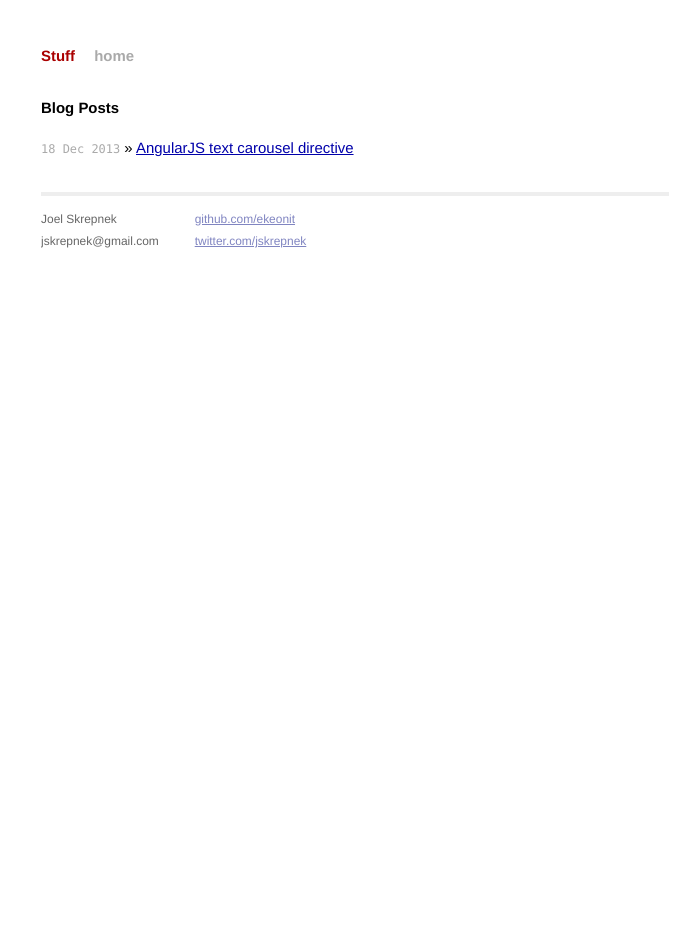
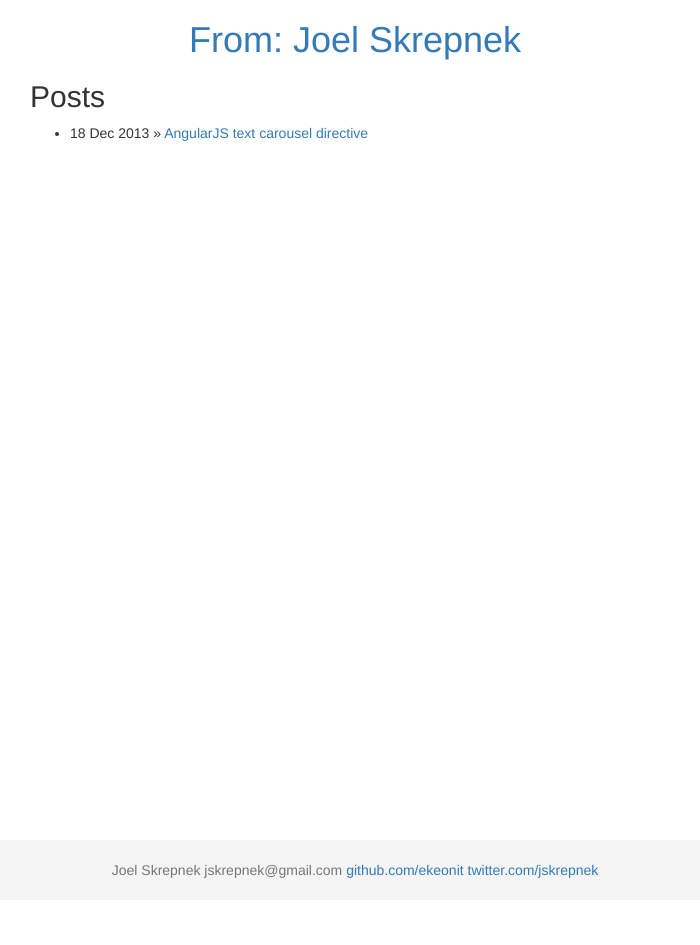
Before and after one commit to jskrepnek/jskrepnek.github.io, a Jekyll site: the page built from index.html, in a window 1280 px wide. Shown: the whole page, without its empty margins (285-985 px from the left). Built offline with Jekyll 4.4.1, drawn with Linux system fonts in a browser that asks for light colours; nearby versions of some CDN libraries; Markdown is read by kramdown in place of the engine named in the settings; after the commit the page ends 900 px from its top, so only the background shows below that.

Commit message:
1 - Styling and formatting
- added bootstrap
- removed jekyll OOTB styling
- added sticky footer

```diff
--- a/_config.yml
+++ b/_config.yml
@@ -1,3 +1,3 @@
-name: Stuff
+name: 'From: Joel Skrepnek'
 markdown: redcarpet
 pygments: true
--- a/_layouts/default.html
+++ b/_layouts/default.html
@@ -6,38 +6,41 @@
   <title>{{ page.title }}</title>
   <meta name="viewport" content="width=device-width">
 
+  <link rel="stylesheet" href="//netdna.bootstrapcdn.com/bootstrap/3.0.3/css/bootstrap.min.css">
+
+  <link rel="stylesheet" href="/css/main.css">
+
   <!-- syntax highlighting CSS -->
   <link rel="stylesheet" href="/css/syntax.css">
-
-        <!-- Custom CSS -->
-        <link rel="stylesheet" href="/css/main.css">
 
 </head>
 <body>
 
-        <div class="site">
+  <div id="wrap">
+
+    <div class="container">
+
       <div class="header">
         <h1 class="title"><a href="/">{{ site.name }}</a></h1>
-            <a class="extra" href="/">home</a>
       </div>
 
       {{ content }}
+    </div>
+  </div>
 
-          <div class="footer">
+  <div id="footer">
+
+    <div class="container">
       <div class="contact">
-              <p>
-                Joel Skrepnek<br />
+        <p class="text-muted">
+          Joel Skrepnek
           jskrepnek@gmail.com
-              </p>
-            </div>
-            <div class="contact">
-              <p>
-                <a href="https://github.com/ekeonit">github.com/ekeonit</a><br />
-                <a href="https://twitter.com/jskrepnek">twitter.com/jskrepnek</a><br />
+          <a href="https://github.com/ekeonit">github.com/ekeonit</a>
+          <a href="https://twitter.com/jskrepnek">twitter.com/jskrepnek</a>
         </p>
       </div>
     </div>
   </div>
-
+</div>
 </body>
 </html>
--- a/_layouts/post.html
+++ b/_layouts/post.html
@@ -3,6 +3,7 @@ layout: default
 ---
 <h2>{{ page.title }}</h2>
 <p class="meta">{{ page.date | date_to_string }}</p>
+<hr>
 
 <div class="post">
 {{ content }}
--- a/css/main.css
+++ b/css/main.css
@@ -1,160 +1,37 @@
-/*****************************************************************************/
-/*
-/* Common
-/*
-/*****************************************************************************/
 
-/* Global Reset */
-* {
-  margin: 0;
-  padding: 0;
+html,
+body {
+  height: 100%;
+  /* The html and body elements cannot have any padding or margin. */
 }
 
-html, body { height: 100%; }
+.header {
+  text-align: center;
+  width: 100%;
+}
 
-body {
-  background-color: #FFF;
-  font: 13.34px Helvetica, Arial, sans-serif;
-  font-size: small;
+/* Wrapper for page content to push down footer */
+#wrap {
+  min-height: 100%;
+  height: auto;
+  /* Negative indent footer by its height */
+  margin: 0 auto -60px;
+  /* Pad bottom by footer height */
+  padding: 0 0 60px;
+}
+
+#footer {
+  height: 60px;
+  background-color: #f5f5f5;
   text-align: center;
 }
 
-h1, h2, h3, h4, h5, h6 {
-  font-size: 100%; }
-
-h1 { margin-bottom: 1em; }
-p { margin: 1em 0; }
-
-a         { color: #00a; }
-a:hover   { color: #000; }
-a:visited { color: #a0a; }
-
-/*****************************************************************************/
-/*
-/* Home
-/*
-/*****************************************************************************/
-.posts {
-  list-style-type: none;
-  margin-bottom: 2em;
+.container {
+  width: auto;
+  max-width: 680px;
+  padding: 0 15px;
 }
 
-.posts li {
-  line-height: 1.75em;
+.container .text-muted {
+  margin: 20px 0;
 }
-
-.posts span {
-  color: #aaa;
-  font-family: Monaco, "Courier New", monospace;
-  font-size: 80%;
-}
-
-/*****************************************************************************/
-/*
-/* Site
-/*
-/*****************************************************************************/
-
-.site {
-  font-size: 115%;
-  text-align: justify;
-  width: 42em;
-  margin: 3em auto 2em;
-  line-height: 1.5em;
-}
-
-.header a {
-  font-weight: bold;
-  text-decoration: none;
-}
-
-.title {
-  display: inline-block;
-  margin-bottom: 2em;
-}
-
-.title a {
-  color: #a00;
-}
-
-.title a:hover {
-  color: #000;
-}
-
-.header a.extra {
-  color: #aaa;
-  margin-left: 1em;
-}
-
-.header a.extra:hover {
-  color: #000;
-}
-
-.meta {
-  color: #aaa;
-}
-
-.footer {
-  font-size: 80%;
-  color: #666;
-  border-top: 4px solid #eee;
-  margin-top: 2em;
-  overflow: hidden;
-}
-
-.footer .contact {
-  float: left;
-  margin-right: 3em;
-}
-
-.footer .contact a {
-  color: #8085C1;
-}
-
-.footer .rss {
-  margin-top: 1.1em;
-  margin-right: -.2em;
-  float: right;
-}
-
-.footer .rss img {
-  border: 0;
-}
-
-/*****************************************************************************/
-/*
-/* Posts
-/*
-/*****************************************************************************/
-
-/* standard */
-.post pre {
-  border: 1px solid #ddd;
-  background-color: #eef;
-  padding: 0 .4em;
-}
-
-.post ul, .post ol {
-  margin-left: 1.35em;
-}
-
-.post code {
-  border: 1px solid #ddd;
-  background-color: #eef;
-  padding: 0 .2em;
-}
-
-.post pre code {
-  border: none;
-}
-
-/* terminal */
-.post pre.terminal {
-  border: 1px solid #000;
-  background-color: #333;
-  color: #FFF;
-}
-
-.post pre.terminal code {
-  background-color: #333;
-}
--- a/index.html
+++ b/index.html
@@ -3,8 +3,8 @@ layout: default
 title: Yes
 ---
 
-<div id="home">
-  <h1>Blog Posts</h1>
+<div>
+  <h2>Posts</h2>
   <ul class="posts">
     {% for post in site.posts %}
       <li><span>{{ post.date | date_to_string }}</span> &raquo; <a href="{{ post.url }}">{{ post.title }}</a></li>
```
Lines whose indentation alone changed are shown as unchanged.
